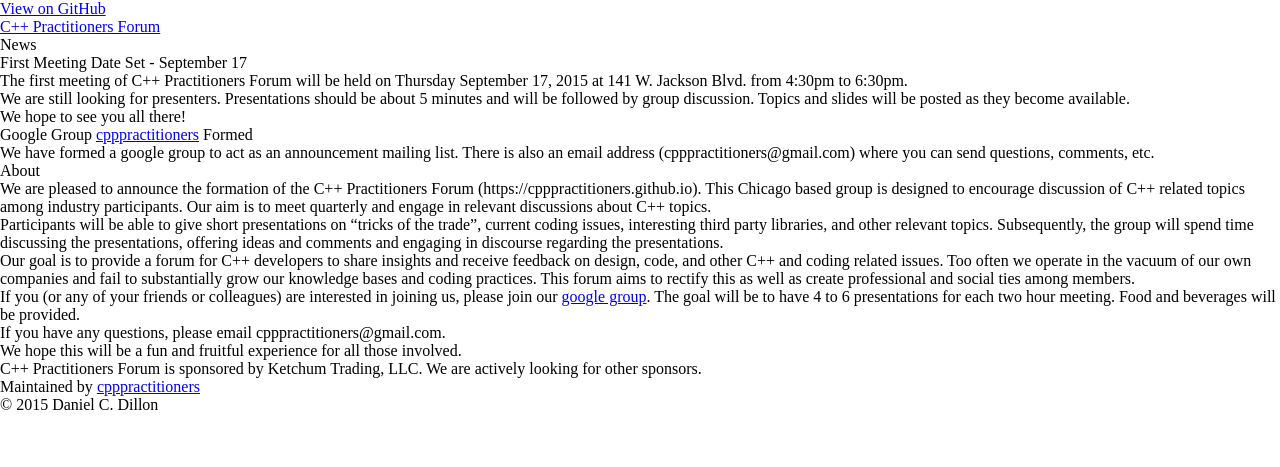
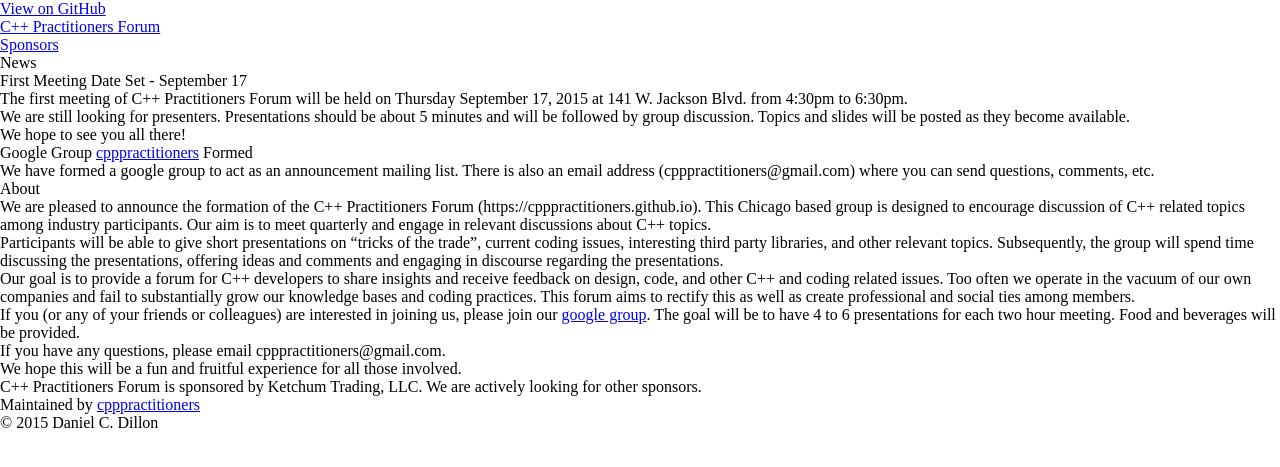
Before and after one commit to cpppractitioners/cpppractitioners.github.io, a Jekyll site: the page built from index.md, in a window 1280 px wide. Shown: the top 467 px of the page. Built offline with Jekyll 4.4.1, drawn with Linux system fonts in a browser that asks for light colours; Markdown is read by kramdown in place of the engine named in the settings.

Commit message:
Linked up sponsors page with main page

```diff
--- a/_includes/slate/header.html
+++ b/_includes/slate/header.html
@@ -9,8 +9,8 @@
 
 {% if site.github_url %}
 <section id="downloads">
+	<a class="menu_link" href="/sponsors.html">Sponsors</a>&nbsp;
 	<!--
-	<a class="menu_link" href="/cpuaff/details.html">Description</a>&nbsp;
 	<a class="menu_link" href="/cpuaff/doc/html/index.html">Documentation</a>&nbsp;
 	<a class="menu_link" href="/cpuaff/downloads.html">Downloads</a>&nbsp;
 	<a class="menu_link" href="/cpuaff/installation.html">Installation</a>&nbsp;
```
